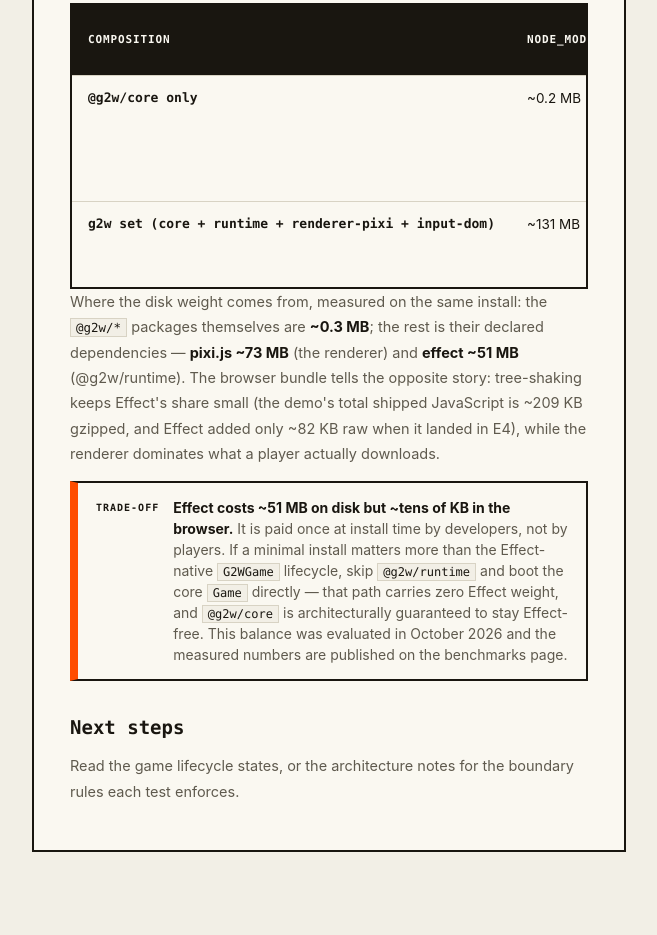
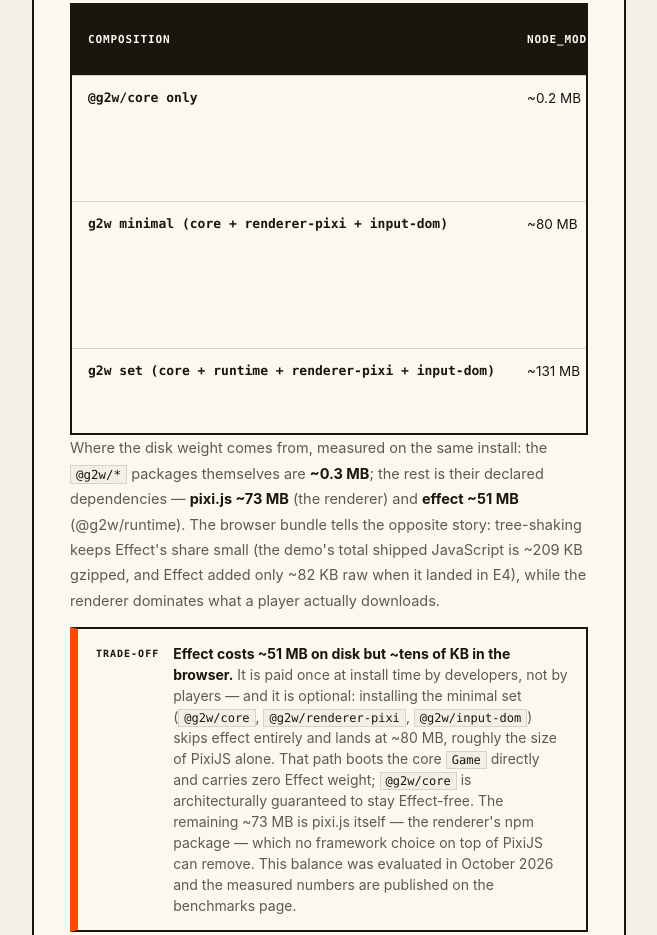
Before and after one commit to AlexanderDev2004/g2w, an Astro site in the folder website/: page /docs/packages in a window 1280 px wide. Shown: the part 2598-3533 px from the top of the page, without its empty margins (336-993 px from the left). Built offline with nearby package versions, Linux system fonts and the light colour scheme; Astro itself is replaced by a stand-in of ours.

Commit message:
Document slim-install path: g2w minimal set at ~80 MB without effect
Amp-Thread-ID: https://ampcode.com/threads/T-01a1684a-c394-75f9-9ce6-30e0cdf1b919
Co-authored-by: Amp <amp@ampcode.com>

```diff
--- a/website/src/pages/docs/packages.astro
+++ b/website/src/pages/docs/packages.astro
@@ -122,6 +122,11 @@
               <td>~1 KB — the core contract is dependency-free</td>
             </tr>
             <tr>
+              <td class="name">g2w minimal (core + renderer-pixi + input-dom)</td>
+              <td>~80 MB</td>
+              <td>Same as PixiJS — the renderer is the only heavy dependency</td>
+            </tr>
+            <tr>
               <td class="name">g2w set (core + runtime + renderer-pixi + input-dom)</td>
               <td>~131 MB</td>
               <td>~209 KB (the hello-world demo build)</td>
@@ -142,14 +147,18 @@
       <div class="callout" style="box-shadow: none">
         <span class="tag">Trade-off</span>
         <span>
-          <b>Effect costs ~51 MB on disk but ~tens of KB in the browser.</b> It is
-          paid once at install time by developers, not by players. If a minimal
-          install matters more than the Effect-native <code>G2WGame</code>
-          lifecycle, skip <code>@g2w/runtime</code> and boot the core
-          <code>Game</code> directly — that path carries zero Effect weight, and
+          <b>Effect costs ~51 MB on disk but ~tens of KB in the browser.</b> It
+          is paid once at install time by developers, not by players — and it
+          is optional: installing the minimal set
+          (<code>@g2w/core</code>, <code>@g2w/renderer-pixi</code>,
+          <code>@g2w/input-dom</code>) skips effect entirely and lands at
+          ~80 MB, roughly the size of PixiJS alone. That path boots the core
+          <code>Game</code> directly and carries zero Effect weight;
           <code>@g2w/core</code> is architecturally guaranteed to stay
-          Effect-free. This balance was evaluated in October 2026 and the
-          measured numbers are published on the
+          Effect-free. The remaining ~73 MB is pixi.js itself — the renderer's
+          npm package — which no framework choice on top of PixiJS can remove.
+          This balance was evaluated in October 2026 and the measured numbers
+          are published on the
           <a href="/docs/benchmarks">benchmarks page</a>.
         </span>
       </div>
```
Also changed, not shown: website/src/pages/docs/benchmarks.astro (+9 -4 lines).
